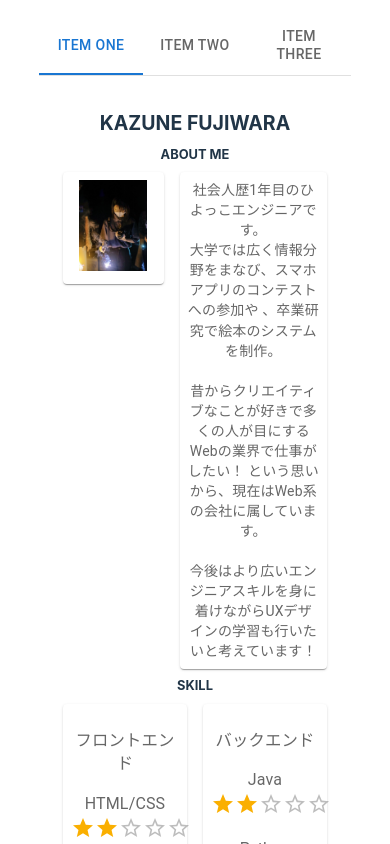
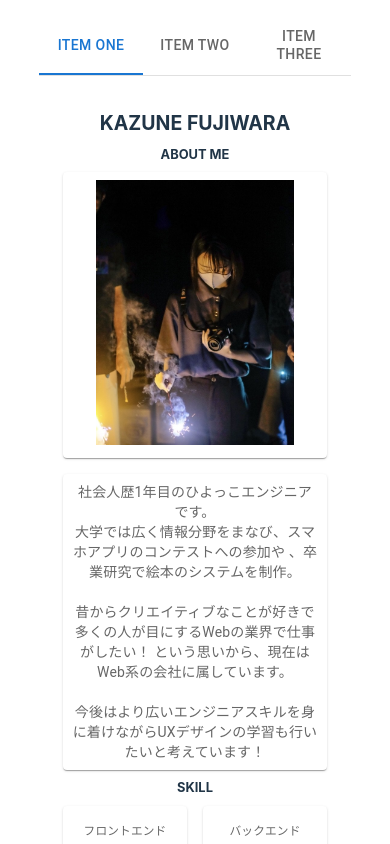
Before and after one commit to kazune-waon/React_Portfolio, a React (Vite) app: page / in a window 390 px wide. Shown: the top 844 px of the page. Built offline with nearby package versions, Linux system fonts and the light colour scheme.

Commit message:
change:profile grid responsive

```diff
--- a/src/components/BackRating.jsx
+++ b/src/components/BackRating.jsx
@@ -2,6 +2,7 @@ import * as React from 'react';
 import Box from '@mui/material/Box';
 import Rating from '@mui/material/Rating';
 import Typography from '@mui/material/Typography';
+
 
 export default function BackRating() {
   const [value, setValue] = React.useState(2);
--- a/src/components/BasicGrid.jsx
+++ b/src/components/BasicGrid.jsx
@@ -3,6 +3,9 @@ import { styled } from '@mui/material/styles';
 import Box from '@mui/material/Box';
 import Paper from '@mui/material/Paper';
 import Grid from '@mui/material/Grid';
+import { useMediaQuery } from '@mui/material';
+import { useTheme } from '@mui/material/styles';
+
 
 const Item = styled(Paper)(({ theme }) => ({
   backgroundColor: theme.palette.mode === 'dark' ? '#1A2027' : '#fff',
@@ -13,15 +16,29 @@ const Item = styled(Paper)(({ theme }) => ({
 }));
 
 export default function BasicGrid() {
+  const theme = useTheme();
+  const isSmallScreen = useMediaQuery(theme.breakpoints.down('sm'));
+  const isMediumScreen = useMediaQuery(theme.breakpoints.between('sm', 'md'));
+
+  let imgcols = 5; // Default for large screens
+  let introcols = 7;
+  if (isMediumScreen) {
+    imgcols = 6;
+    introcols = 6; // For medium screens
+  } else if (isSmallScreen) {
+    imgcols = 12;
+    introcols = 12; // For small screens
+  }
+
   return (
     <Box sx={{ flexGrow: 1 }}>
       <Grid container spacing={2}>
-        <Grid item xs={5}>
+        <Grid item xs={imgcols}>
           <Item>
             <img src="/Image/plofile-min.jpeg" style={{ width: '80%' }}/>
           </Item>
         </Grid>
-        <Grid item xs={7}>
+        <Grid item xs={introcols}>
           <Item>
             <html>社会人歴1年目のひよっこエンジニアです。<br/>
             大学では広く情報分野をまなび、スマホアプリのコンテストへの参加や
--- a/src/index.css
+++ b/src/index.css
@@ -38,7 +38,10 @@ h2 {
   font-size: 3.3vw;
   line-height: 1.1;
 }
-
+h3{
+  font-size: 3vw;
+  line-height: 1.1;
+}
 button {
   border-radius: 8px;
   border: 1px solid transparent;
```
